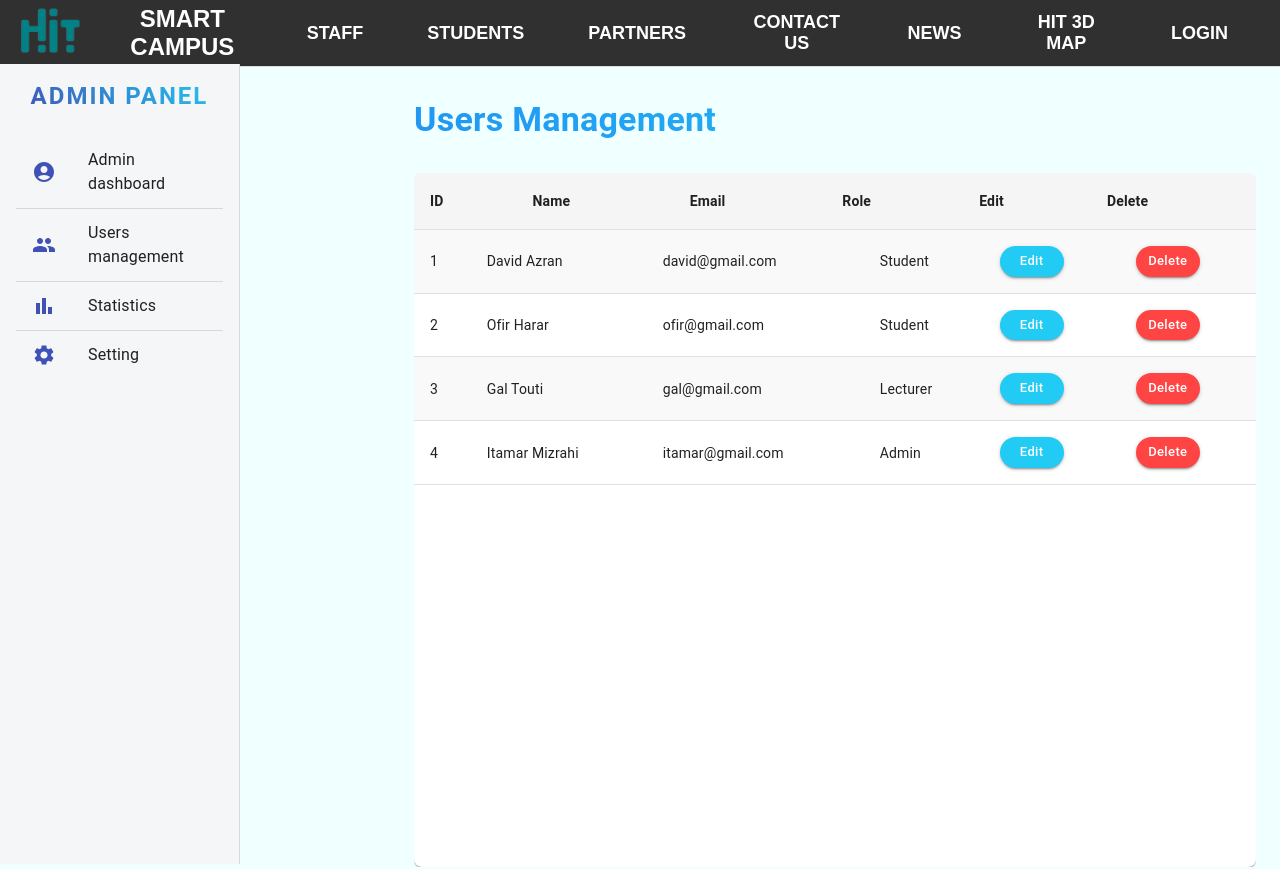
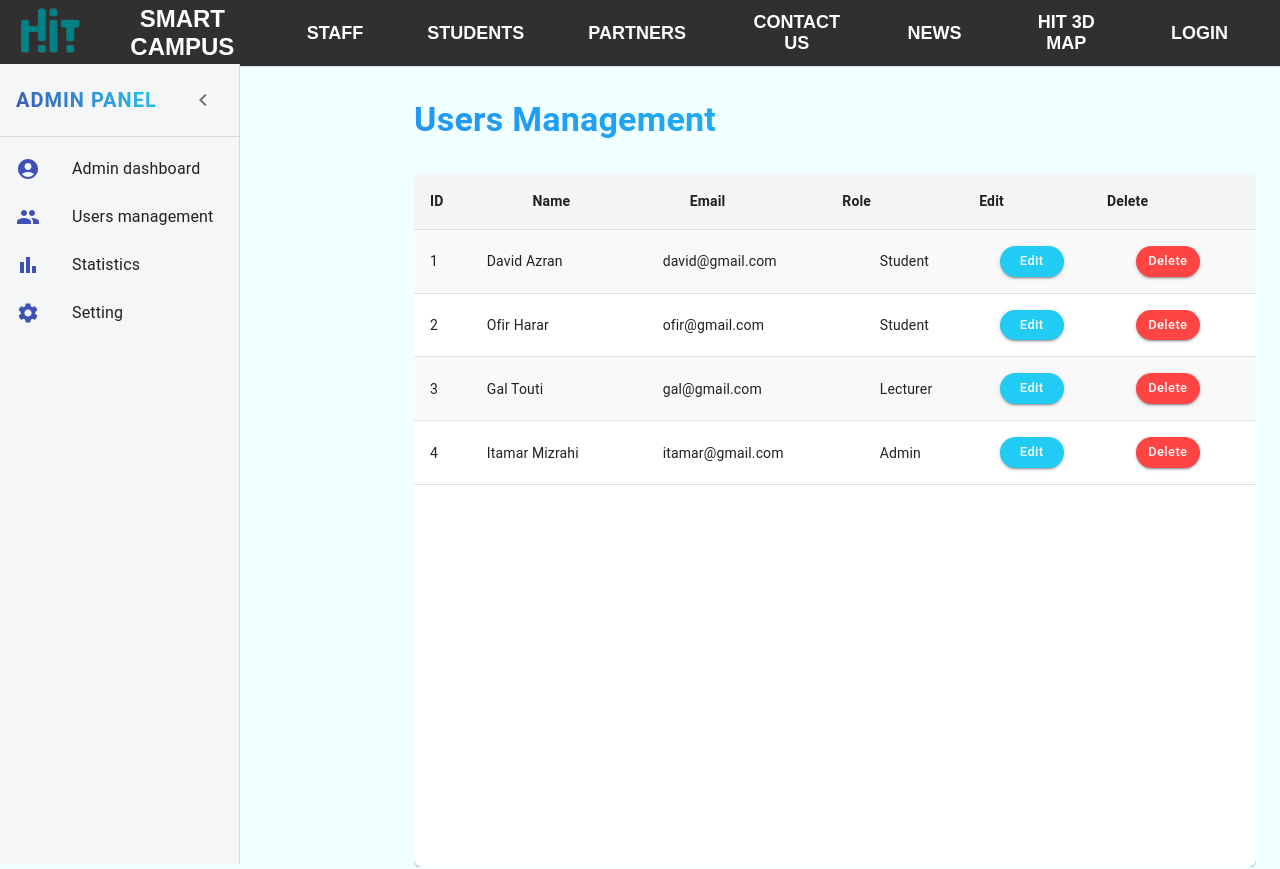
Before and after one commit to tomered/smart-campus-frontend, a React (Create React App) app: page /UsersTable in a window 1280 px wide. Shown: the top 869 px of the page. Built offline with nearby package versions, Linux system fonts and the light colour scheme.

Commit message:
Option to minimize the sideBar

```diff
--- a/src/components/screens/AdminPage/Sidebar.jsx
+++ b/src/components/screens/AdminPage/Sidebar.jsx
@@ -1,72 +1,84 @@
-import React from 'react';
-import { Box, Drawer, List, ListItem, ListItemText, Divider, ListItemIcon, Typography } from '@mui/material';
-import { useNavigate } from 'react-router-dom'; // נשתמש ב-useNavigate לניווט
+import React, { useState } from 'react';
+import { Box, Drawer, List, ListItem, ListItemText, Divider, ListItemIcon, Typography, IconButton } from '@mui/material';
+import { useNavigate } from 'react-router-dom';
 import AccountCircleIcon from '@mui/icons-material/AccountCircle';
 import GroupIcon from '@mui/icons-material/Group';
 import BarChartIcon from '@mui/icons-material/BarChart';
 import SettingsIcon from '@mui/icons-material/Settings';
+import MenuIcon from '@mui/icons-material/Menu';
+import ChevronLeftIcon from '@mui/icons-material/ChevronLeft';
 
 const Sidebar = () => {
   const navigate = useNavigate();
+  const [isExpanded, setIsExpanded] = useState(true);
+
+  const toggleDrawer = () => {
+    setIsExpanded(!isExpanded);
+  };
 
   return (
     <Drawer
       variant="permanent"
       anchor="left"
       sx={{
-        width: 240,
+        width: isExpanded ? 240 : 60,
         flexShrink: 0,
-        '& .MuiDrawer-paper': { width: 240, boxSizing: 'border-box', backgroundColor: '#f4f6f8', top: '64px' }, // גובה ה-Navbar
+        '& .MuiDrawer-paper': {
+          width: isExpanded ? 240 : 60,
+          boxSizing: 'border-box',
+          backgroundColor: '#f4f6f8',
+          top: '64px',
+          transition: 'width 0.3s'
+        },
       }}
     >
-      <Box sx={{ overflow: 'auto', p: 2 }}>
-        {/* כותרת מעוצבת עם גרדיאנט */}
+      <Box sx={{ display: 'flex', alignItems: 'center', padding: 2, justifyContent: isExpanded ? 'space-between' : 'center' }}>
+        {isExpanded && (
           <Typography
-          variant="h5"
+            variant="h6"
             sx={{
-            textAlign: 'center',
-            mb: 2,
               fontWeight: 'bold',
               background: 'linear-gradient(45deg, #3f51b5, #21CBF3)',
               WebkitBackgroundClip: 'text',
               WebkitTextFillColor: 'transparent',
               textTransform: 'uppercase',
-            letterSpacing: '2px'
+              letterSpacing: '1px'
             }}
           >
             Admin Panel
           </Typography>
+        )}
+        <IconButton onClick={toggleDrawer} sx={{ minWidth: 40, minHeight: 40 }}>
+          {isExpanded ? <ChevronLeftIcon /> : <MenuIcon />}
+        </IconButton>
+      </Box>
+      <Divider />
       <List>
         <ListItem button onClick={() => navigate('/admin')} sx={{ '&:hover': { backgroundColor: '#e0f7fa' } }}>
           <ListItemIcon>
             <AccountCircleIcon sx={{ color: '#3f51b5' }} />
           </ListItemIcon>
-            <ListItemText primary="Admin dashboard" />
+          {isExpanded && <ListItemText primary="Admin dashboard" />}
         </ListItem>
-          <Divider />
         <ListItem button onClick={() => navigate('/UsersTable')} sx={{ '&:hover': { backgroundColor: '#e0f7fa' } }}>
           <ListItemIcon>
             <GroupIcon sx={{ color: '#3f51b5' }} />
           </ListItemIcon>
-            <ListItemText primary="Users management" />
+          {isExpanded && <ListItemText primary="Users management" />}
         </ListItem>
-          <Divider />
         <ListItem button onClick={() => navigate('/reports')} sx={{ '&:hover': { backgroundColor: '#e0f7fa' } }}>
           <ListItemIcon>
             <BarChartIcon sx={{ color: '#3f51b5' }} />
           </ListItemIcon>
-            <ListItemText primary="Statistics" />
+          {isExpanded && <ListItemText primary="Statistics" />}
         </ListItem>
-          <Divider />
         <ListItem button onClick={() => navigate('/settings')} sx={{ '&:hover': { backgroundColor: '#e0f7fa' } }}>
           <ListItemIcon>
             <SettingsIcon sx={{ color: '#3f51b5' }} />
           </ListItemIcon>
-            <ListItemText primary="Setting" />
+          {isExpanded && <ListItemText primary="Setting" />}
         </ListItem>
       </List>
-
-      </Box>
     </Drawer>
   );
 };
```
Lines whose indentation alone changed are shown as unchanged.
